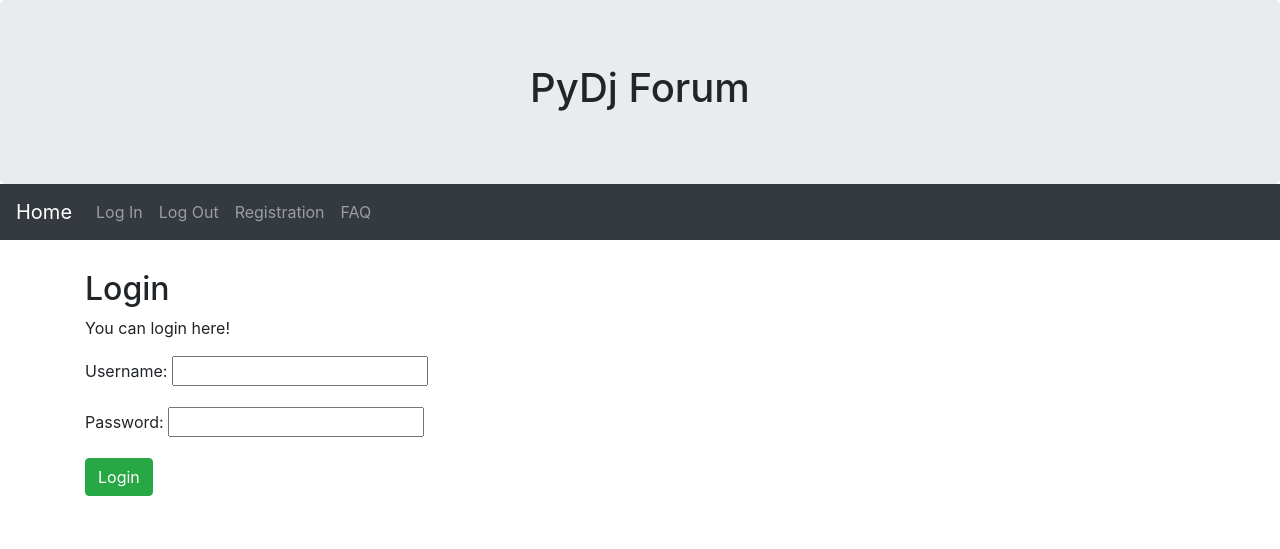
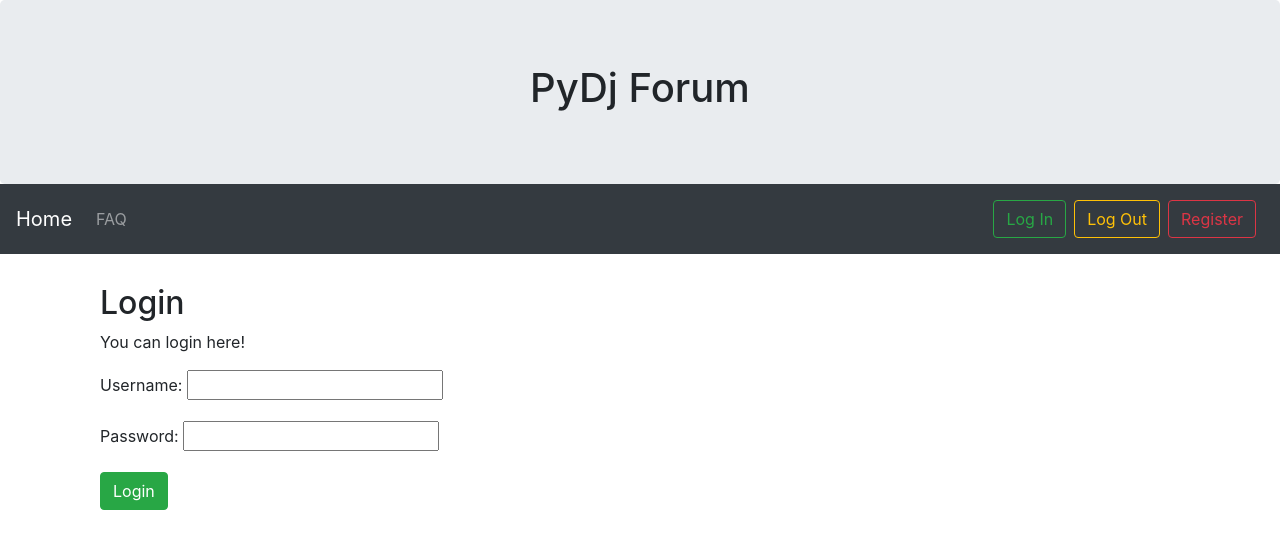
Before and after one commit to mrcsan/forumPyDj, a Django app: page /forum/login in a window 1280 px wide. Shown: the top 549 px of the page. Run offline with Django 3.2, Linux system fonts and the light colour scheme; some libraries are stand-ins or nearby versions.

Commit message:
Login flow upgrades

```diff
--- a/forum/forms.py
+++ b/forum/forms.py
@@ -21,8 +21,8 @@ class SignUpForm(UserCreationForm):
         fields = ('username', 'first_name', 'last_name', 'email', 'password1', 'password2', )
 
 class LogInForm(AuthenticationForm):
-    username = forms.CharField(max_length=30, required=False)
-    password = forms.CharField(max_length=30, required=False)
+    username = forms.CharField(max_length=30, required=True)
+    password = forms.CharField(max_length=30, required=True)
 
     class Meta:
         model = User
--- a/forum/static/forum/interactions.js
+++ b/forum/static/forum/interactions.js
@@ -1,7 +1,11 @@
 function goToSignUp() {
-    window.location='/forum/signup';
+    window.location='/forum/registration';
   }
 
 function goToLogIn() {
     window.location='/forum/login';
   }
+
+function goToLogOut() {
+    window.location='/forum/logout';
+  }
--- a/forum/templates/forum/base.html
+++ b/forum/templates/forum/base.html
@@ -18,9 +18,9 @@
             }
         </style>
 
-        <!-- <link rel="stylesheet" href="{% static 'forum/style.css' %}">
-        <script src="{ % static 'forum/interactions.js' % }"></script>
-        -->
+        <!-- <link rel="stylesheet" href="{% static 'forum/style.css' %}"> -->
+
+        <script src="{% static 'forum\interactions.js' %}"></script>
 
     </head>
     <body>
@@ -34,21 +34,20 @@
             <button class="navbar-toggler" type="button" data-toggle="collapse" data-target="#collapsibleNavbar">
                 <span class="navbar-toggler-icon"></span>
             </button>
+
             <div class="collapse navbar-collapse" id="collapsibleNavbar">
-                <ul class="navbar-nav">
-                    <li class="nav-item">
-                        <a class="nav-link" href="http://127.0.0.1:8000/forum/login">Log In</a>
-                    </li>
-                    <li class="nav-item">
-                        <a class="nav-link" href="http://127.0.0.1:8000/forum/logout">Log Out</a>
-                    </li>
-                    <li class="nav-item">
-                        <a class="nav-link" href="http://127.0.0.1:8000/forum/registration">Registration</a>
-                    </li>
+                <ul class="navbar-nav mr-auto">
                     <li class="nav-item">
                         <a class="nav-link" href="http://127.0.0.1:8000/forum/faq">FAQ</a>
                     </li>
                 </ul>
+                <button class="btn btn-outline-success my-2 mr-sm-2" type="submit" onclick="goToLogIn()">Log In</button>
+                <button class="btn btn-outline-warning my-2 mr-sm-2" type="submit" onclick="goToLogOut()">Log Out</button>
+                <button class="btn btn-outline-danger my-2 mr-sm-2" type="submit" onclick="goToSignUp()">Register</button>
+                <!--<form class="form-inline my-2 my-lg-0">
+                    <input class="form-control mr-sm-2" type="search" placeholder="Search" aria-label="Search">
+                    <button class="btn btn-outline-success my-2 my-sm-0" type="submit">Search</button>
+                </form>-->
              </div>
          </nav>
 
--- a/forum/templates/forum/logedin.html
+++ b/forum/templates/forum/logedin.html
@@ -10,7 +10,7 @@
 {% else %}
   <p>You are not logged in</p>
 {% endif %} -->
-<h2>{{ header }} {{ user.username }}</h2>
+<h2>{{ header }} {{ username }}</h2>
 <p>{{ paragraph }}</p>
 
 {% endblock %}
--- a/forum/templates/forum/login.html
+++ b/forum/templates/forum/login.html
@@ -5,12 +5,14 @@
 {% endblock %}
 
 {% block content %}
+<div class="container">
   <h2>{{ header }}</h2>
   <p>{{ paragraph }}</p>
   <p></p>
   <form method="post">
     {% csrf_token %}
     {{ form.as_p }}
-  <button class="btn btn-success type="submit">Login</button>
+    <button class="btn btn-success" type="submit">Login</button>
   </form>
+</div>
 {% endblock %}
--- a/forum/urls.py
+++ b/forum/urls.py
@@ -1,12 +1,16 @@
 from django.urls import path
+from . import views
+#from django.contrib.auth import views as auth_views
 
-from . import views
+
 
 urlpatterns = [
     path('', views.index, name='index'),
     path('<int:thread_id>/', views.detail, name='thread'),
+    path('login', views.loginView, name='login'),
     path('registration', views.registrationView, name='registration'),
     path('login', views.loginView, name='login'),
+    #path('login', auth_views.login, name='login'),
     path('logedin', views.logedinView, name='logedin'),
     path('logout', views.logoutView, name='logout'),
     path('faq', views.faqView, name='faq'),
--- a/forum/views.py
+++ b/forum/views.py
@@ -1,6 +1,6 @@
 from django.shortcuts import render, redirect
 from django.http import HttpResponse
-from django.contrib.auth import login, authenticate
+from django.contrib.auth import login, authenticate, logout
 from django.contrib.auth.forms import UserCreationForm
 from django.contrib.auth.forms import AuthenticationForm
 from forum.forms import SignUpForm
@@ -20,6 +20,17 @@ def detail(request, thread_id):
     return HttpResponse("You're looking at thread %s." % thread_id)
 
 def registrationView(request):
+    #if request.user.is_authenticated():
+        #current_username = request.user.username
+        #text_header = "Nothing to do here "
+        #text_paragraph = "You are alredy regidtrated user. xD"
+
+        #args = {'header': text_header,
+                #'paragraph': text_paragraph,
+                #'username': current_username,}
+
+        #return render(request, 'forum/logedin.html', args)
+    #else:
     if request.method == 'POST':
         form = SignUpForm(request.POST)
         if form.is_valid():
@@ -35,11 +46,13 @@ def registrationView(request):
     return render(request, 'forum/registration.html', {'form': form})
 
 def logedinView(request):
+    current_username = request.user.username
     text_header = "You have logged in as "
     text_paragraph = "Content on this site will be available in the future. xD"
 
     args = {'header': text_header,
-            'paragraph': text_paragraph}
+            'paragraph': text_paragraph,
+            'username': current_username,}
 
     return render(request, 'forum/logedin.html', args)
 
@@ -54,11 +67,13 @@ def loginView(request):
             raw_password = form.cleaned_data.get('password1')
             user = authenticate(username=username, password=raw_password)
             login(request, user)
+            return redirect('/formu/logedin.html')
     else:
         form = LogInForm()
-    return render(request, 'forum/login.html', {'form': form, 'header': text_header, 'paragraph': text_paragraph})
+    return render(request, 'forum/login.html', {'form': form, 'header': text_header, 'paragraph': text_paragraph,})
 
 def logoutView(request):
+    logout(request)
     text_header = "You have logged out!"
     text_paragraph = "See you later. :D"
 
--- a/forumPyDj/urls.py
+++ b/forumPyDj/urls.py
@@ -16,6 +16,7 @@ Including another URLconf
 from django.contrib import admin
 from django.urls import include, path
 
+
 urlpatterns = [
     path('admin/', admin.site.urls),
     path('forum/', include('forum.urls')),
```
Also changed, not shown: forum/templates/forum/registration.html (indentation only). Lines whose indentation alone changed are shown as unchanged.
